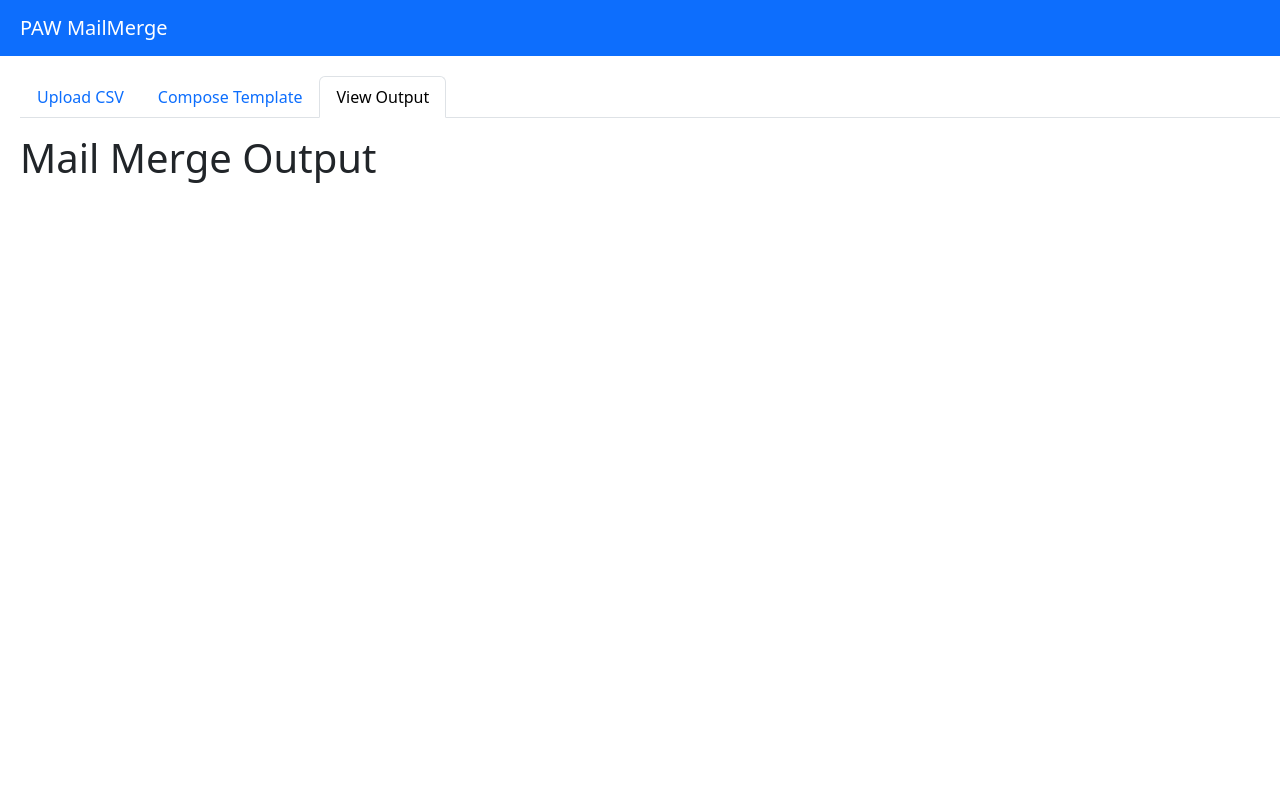
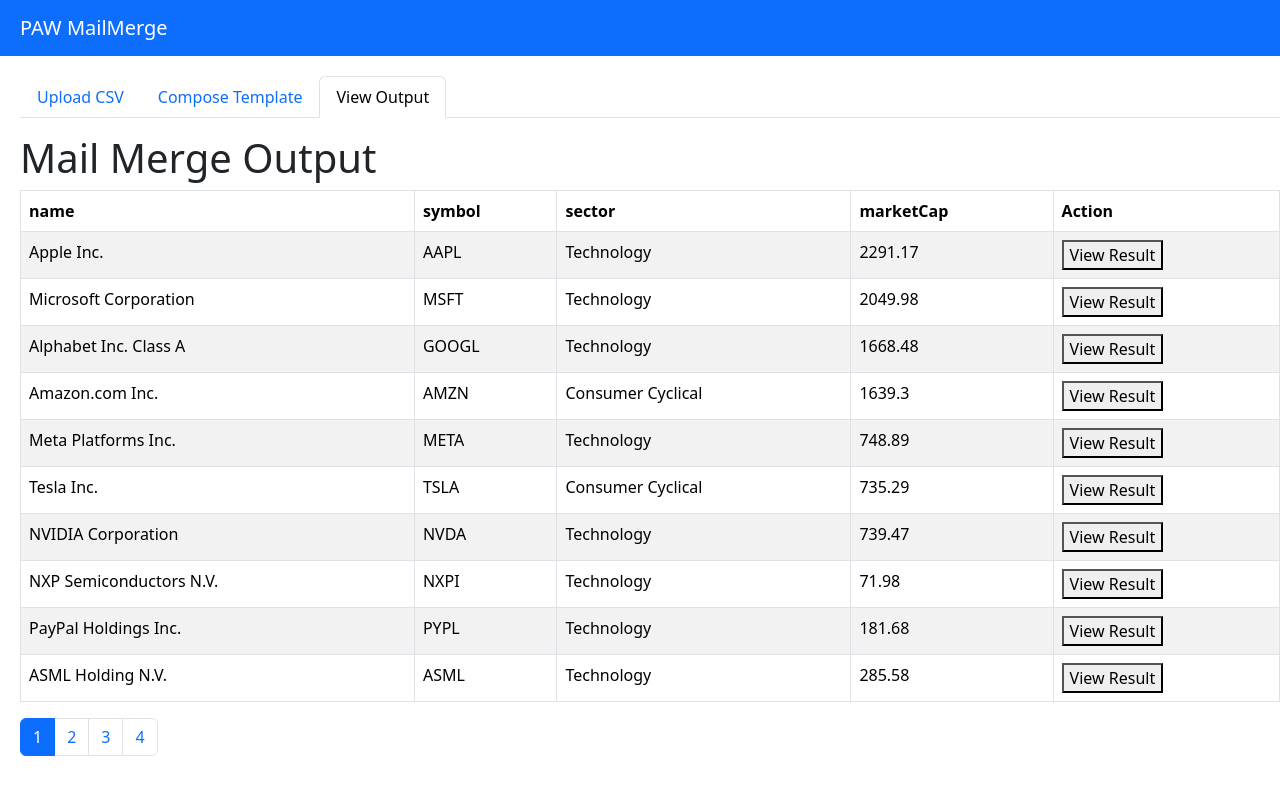
Before and after one commit to Cat-1/paw-mailmerge, a React (Create React App) app in the folder react-paw-mailmerge/: page / in a window 1280 px wide. Both pictures are taken after a click on the tab "View Output". Shown: the top 794 px of the page. Built offline with nearby package versions, Linux system fonts and the light colour scheme.

Commit message:
Create paginated table to display parser output

```diff
--- a/react-paw-mailmerge/src/components/ViewOutput.tsx
+++ b/react-paw-mailmerge/src/components/ViewOutput.tsx
@@ -1,15 +1,93 @@
-import React from "react";
+import React, { useState } from "react";
+import Table from "react-bootstrap/Table";
+import TableHead from "./table/TableHead";
+import TableRow from "./table/TableRow";
+import Pagination from 'react-bootstrap/Pagination';
 
 interface ViewOutputProps {
     parsedData: object[] | null;
     template: string | null;
 }
 
+const fakeData: Record<string , any>[] = [
+    { name: "Apple Inc.", symbol: "AAPL", sector: "Technology", marketCap: 2291.17 },
+    { name: "Microsoft Corporation", symbol: "MSFT", sector: "Technology", marketCap: 2049.98 },
+    { name: "Alphabet Inc. Class A", symbol: "GOOGL", sector: "Technology", marketCap: 1668.48 },
+    { name: "Amazon.com Inc.", symbol: "AMZN", sector: "Consumer Cyclical", marketCap: 1639.3 },
+    { name: "Meta Platforms Inc.", symbol: "META", sector: "Technology", marketCap: 748.89 },
+    { name: "Tesla Inc.", symbol: "TSLA", sector: "Consumer Cyclical", marketCap: 735.29 },
+    { name: "NVIDIA Corporation", symbol: "NVDA", sector: "Technology", marketCap: 739.47 },
+    { name: "NXP Semiconductors N.V.", symbol: "NXPI", sector: "Technology", marketCap: 71.98 },
+    { name: "PayPal Holdings Inc.", symbol: "PYPL", sector: "Technology", marketCap: 181.68 },
+    { name: "ASML Holding N.V.", symbol: "ASML", sector: "Technology", marketCap: 285.58 },
+    { name: "Adobe Inc.", symbol: "ADBE", sector: "Technology", marketCap: 293.09 },
+    { name: "Cisco Systems Inc.", symbol: "CSCO", sector: "Technology", marketCap: 224.72 },
+    { name: "Broadcom Inc.", symbol: "AVGO", sector: "Technology", marketCap: 259.95 },
+    { name: "Qualcomm Incorporated", symbol: "QCOM", sector: "Technology", marketCap: 193.17 },
+    { name: "Texas Instruments Incorporated", symbol: "TXN", sector: "Technology", marketCap: 169.41 },
+    { name: "Intuit Inc.", symbol: "INTU", sector: "Technology", marketCap: 202.45 },
+    { name: "Zoom Video Communications Inc.", symbol: "ZM", sector: "Technology", marketCap: 69.15 },
+    { name: "Netflix Inc.", symbol: "NFLX", sector: "Communication Services", marketCap: 230.34 },
+    { name: "Salesforce.com Inc.", symbol: "CRM", sector: "Technology", marketCap: 193.06 },
+    { name: "Pinduoduo Inc. ADR", symbol: "PDD", sector: "Consumer Cyclical", marketCap: 102.32 },
+    { name: "Oracle Corporation", symbol: "ORCL", sector: "Technology", marketCap: 187.21 },
+    { name: "Costco Wholesale Corporation", symbol: "COST", sector: "Consumer Defensive", marketCap: 230.31 },
+    { name: "Comcast Corporation Class A", symbol: "CMCSA", sector: "Communication Services", marketCap: 279.77 },
+    { name: "Baidu Inc. ADR", symbol: "BIDU", sector: "Technology", marketCap: 55.29 },
+    { name: "Adobe Inc.", symbol: "ADBE", sector: "Technology", marketCap: 293.09 },
+    { name: "Applied Materials Inc.", symbol: "AMAT", sector: "Technology", marketCap: 135.98 },
+    { name: "Tesla Inc.", symbol: "TSLA", sector: "Consumer Cyclical", marketCap: 735.29 },
+    { name: "NVIDIA Corporation", symbol: "NVDA", sector: "Technology", marketCap: 739.47 },
+    { name: "American Airlines Group Inc.", symbol: "AAL", sector: "Industrials", marketCap: 12.17 },
+    { name: "United Airlines Holdings Inc.", symbol: "UAL", sector: "Industrials", marketCap: 16.38 },
+    { name: "Delta Air Lines Inc.", symbol: "DAL", sector: "Industrials", marketCap: 24.87 },
+    { name: "Southwest Airlines Co.", symbol: "LUV", sector: "Industrials", marketCap: 35.61 },
+    { name: "Alaska Air Group Inc.", symbol: "ALK", sector: "Industrials", marketCap: 8.09 },
+    { name: "JetBlue Airways Corporation", symbol: "JBLU", sector: "Industrials", marketCap: 4.71 },
+    { name: "Spirit Airlines Inc.", symbol: "SAVE", sector: "Industrials", marketCap: 2.79 },
+    { name: "Hawaiian Holdings Inc.", symbol: "HA", sector: "Industrials", marketCap: 0.94 },
+    { name: "SkyWest Inc.", symbol: "SKYW", sector: "Industrials", marketCap: 2.69 }
+];
+
 const ViewOutput: React.FC<ViewOutputProps> = ({parsedData, template}) => {
+
+    // pagination
+    const [currentPage, setCurrentPage] = useState<number>(1);
+    const handlePageChange = (page: number) => {
+        setCurrentPage(page);
+    };
+    const ItemsPerPage = 10;
+    const indexOfLastItem = currentPage * ItemsPerPage;
+    const indexOfFirstItem = indexOfLastItem - ItemsPerPage;
+    const currentItems = fakeData.slice(indexOfFirstItem, indexOfLastItem);
+
+    const paginationItems = [];
+    for (let pageNum = 1; pageNum  <= Math.ceil(fakeData.length / ItemsPerPage); pageNum++) {
+        paginationItems.push(
+            <Pagination.Item key={pageNum} active={pageNum === currentPage} onClick={() => handlePageChange(pageNum)}>
+                {pageNum}
+            </Pagination.Item>,
+        )
+    }
+
+    // limit the number of columns displayed
+    const MaxColumnCount = 5;
+    const keys = Object.keys(fakeData[0]).slice(0, Math.min(MaxColumnCount, Object.keys(fakeData).length))
 
     return (
         <div>
             <h1>Mail Merge Output</h1>
+            <Table striped bordered hover>
+                <thead>
+                    <TableHead keys={keys}/>
+                </thead>
+                <tbody>
+                    {currentItems.map((item, index) => (<TableRow keys={keys} rowData={item} index={index}/>))}
+                </tbody>
+            </Table>
+            <Pagination>
+                {paginationItems}
+            </Pagination>
         </div>
     )
 }
--- /dev/null
+++ b/react-paw-mailmerge/src/components/table/TableHead.tsx
@@ -0,0 +1,15 @@
+import React from "react";
+
+interface TableHeadProps {
+    keys: string[];
+}
+const TableHead: React.FC<TableHeadProps> = ({keys}) => {
+    return (
+        <tr key='table-head'>
+            {keys.map((key) => (<th key={key}>{key}</th>))}
+            <th>Action</th>
+        </tr>
+    )
+}
+
+export default TableHead;
--- /dev/null
+++ b/react-paw-mailmerge/src/components/table/TableRow.tsx
@@ -0,0 +1,20 @@
+import React from "react";
+
+interface TableRowProps {
+    rowData: Record<string, any>;
+    index: number;
+    keys: string[];
+}
+const TableRow: React.FC<TableRowProps> = ({rowData, index, keys}) => {
+
+    return (
+        <tr key={index}>
+            {keys.map((key) => (<td key={key}>{rowData[key]}</td>))}
+            <td>
+                <button>View Result</button>
+            </td>
+        </tr>
+    )
+}
+
+export default TableRow;
```
